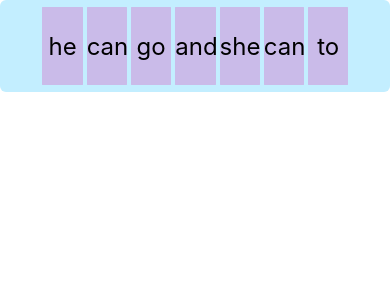
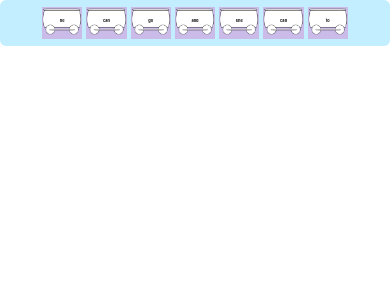
Before and after one commit to GDW1/BlockTrain, a React (Create React App) app in the folder blocktrain/: page / in a window 390 px wide. Shown: the top 300 px of the page. Built offline with nearby package versions, Linux system fonts and the light colour scheme.

Commit message:
changed train image, added images to each of the 7 blocks, put text over train and made it responsive to screen

```diff
--- a/blocktrain/src/components/Display.css
+++ b/blocktrain/src/components/Display.css
@@ -21,19 +21,23 @@
 }
 
 #trainCars tr td div{
-    width: 100%;
-    height: 20%;
-    border-radius: 1%;
+
+    font-size: 18px;
     background-color: var(--firstAccent);
     text-align: -webkit-center;
-    margin-right: 4%;
-    margin-left: 1%;
-    padding-top: 2%;
-    padding-bottom: 2%;
-    font-size: 18pt;
+    position: relative;
+}
+#trainCars tr td div p{
+    position: absolute;
+    top: 60%;
+    left: 50%;
+    font-weight: bold;
+    font-size: 1vw;
+    transform: translate(-50%, -250%);
 }
 
-.trainCarImage{
+#trainCars tr td div img{
+    width: 100%;
+    height: 100%;
     background-color: transparent;
-
 }
--- a/blocktrain/src/components/Display.jsx
+++ b/blocktrain/src/components/Display.jsx
@@ -4,6 +4,7 @@
 
 import React, { useState } from 'react'
 import './Display.css';
+import trainArt from '../images/TrainCar.png'
 
 // SAMPLE DATA. CHANGE WHEN REAL DATA AVAILABLE
 const sampleData = ["he", "can", "go", "and", "she", "can", "to"]
@@ -18,36 +19,43 @@ function Display() {
                     <tr>
                         <td>
                             <div>
+                                <img className = "trainCarImage" src = {trainArt} alt = "train car" />
                                 <p>{sampleData[0]}</p>
                             </div>
                         </td>
                         <td>
                             <div>
+                                <img className = "trainCarImage" src = {trainArt} alt = "train car" />
                                 <p>{sampleData[1]}</p>
                             </div>
                         </td>
                         <td>
                             <div>
+                                <img className = "trainCarImage" src = {trainArt} alt = "train car" />
                                 <p>{sampleData[2]}</p>
                             </div>
                         </td>
                         <td>
                             <div>
+                                <img className = "trainCarImage" src = {trainArt} alt = "train car" />
                                 <p>{sampleData[3]}</p>
                             </div>
                         </td>
                         <td>
                             <div>
+                                <img className = "trainCarImage" src = {trainArt} alt = "train car" />
                                 <p>{sampleData[4]}</p>
                             </div>
                         </td>
                         <td>
                             <div>
+                                <img className = "trainCarImage" src = {trainArt} alt = "train car" />
                                 <p>{sampleData[5]}</p>
                             </div>
                         </td>
                         <td>
                             <div>
+                                <img className = "trainCarImage" src = {trainArt} alt = "train car" />
                                 <p>{sampleData[6]}</p>
                             </div>
                         </td>
```
Also changed, not shown: blocktrain/src/images/TrainCar.png.
